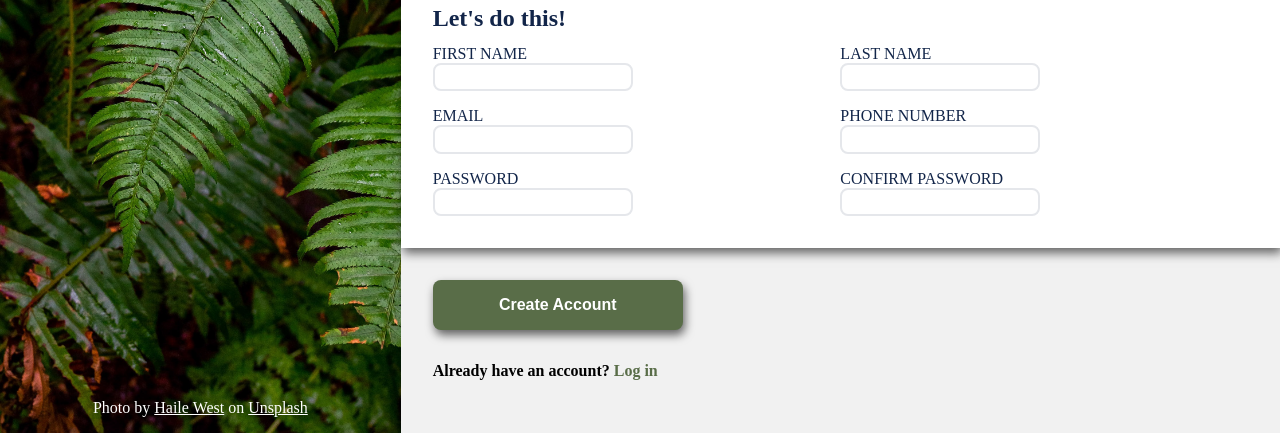
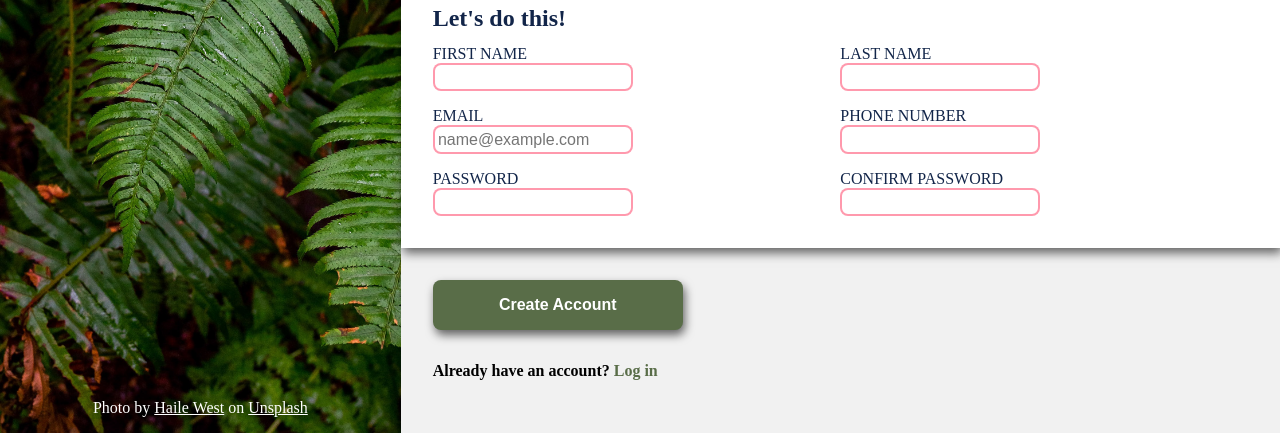
Before and after one commit to yanivef/sign-up-form, a plain HTML site: page index.html in a window 1280 px wide. Shown: the part 367-800 px from the top of the page. Drawn offline with Linux system fonts and the light colour scheme.

Commit message:
provide feedback while interacting with the form

```diff
--- a/index.html
+++ b/index.html
@@ -38,7 +38,7 @@
       <div class="form-container">
         <form action="#">
           <div class="sign-up-container">
-          <p>Let's do this!</p>
+            <p>Let's do this!</p>
             <div class="label-input">
               <label class="lbl" for="user-first-name">FIRST NAME</label>
               <input
@@ -47,6 +47,8 @@
                 name="user-first-name"
                 id="user-first-name"
                 required
+                minlength="3"
+                maxlength="15"
               />
             </div>
             <div class="label-input">
@@ -57,6 +59,8 @@
                 name="user-last-name"
                 id="user-last-name"
                 required
+                minlength="3"
+                maxlength="15"
               />
             </div>
             <div class="label-input">
@@ -67,6 +71,7 @@
                 name="user-email"
                 id="user-email"
                 required
+                placeholder="name@example.com"
               />
             </div>
             <div class="label-input">
@@ -76,8 +81,11 @@
                 type="tel"
                 name="user-phone"
                 id="user-phone"
+                minlength="9"
                 maxlength="15"
                 required
+                pattern="^[0-9]*$"
+                title="only numbers are valid"
               />
             </div>
             <div class="label-input">
@@ -88,6 +96,8 @@
                 name="user-password"
                 id="user-password"
                 required
+                minlength="5"
+                maxlength="15"
               />
             </div>
             <div class="label-input">
@@ -100,15 +110,22 @@
                 name="user-confirm-password"
                 id="user-confirm-password"
                 required
+                maxlength="15"
               />
             </div>
           </div>
           <div class="button-container">
-            <a href="#"><button type="submit" class="submit-btn">Create Account</button></a>
+            <a href="#"
+              ><button type="submit" class="submit-btn">
+                Create Account
+              </button></a
+            >
           </div>
         </form>
       </div>
-      <p>Already have an account? <span> <a href="#">Log in</a></span></p>
+      <p>
+        Already have an account? <span> <a href="#">Log in</a></span>
+      </p>
     </div>
   </body>
 </html>
--- a/style.css
+++ b/style.css
@@ -131,11 +131,22 @@
   font-size: 1rem;
 }
 
+
+.inp:invalid {
+  border: solid 2px rgb(255,0,50, 0.4);
+}
+.inp:valid {
+  outline: solid 2px rgb(0,100,255, 0.4);
+}
+
+
+
 .inp:focus {
   outline: none;
   border: 1px solid #122549;
   box-shadow: 2px 4px 10px var(--btn-color);
 }
+
 
 .submit-btn {
   padding: 1rem;
```
